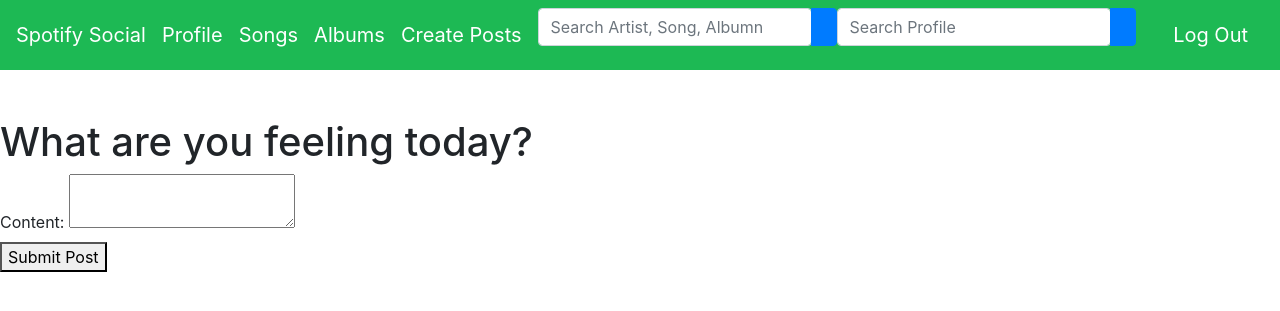
After one commit to itscold404/Spotify-Social, a Django app: page /create_posts_page/ in a window 1280 px wide. The commit adds this page. Shown: the top 311 px of the page. Run offline with Django 4.2, Linux system fonts and the light colour scheme; some libraries are stand-ins or nearby versions.

Commit message:
Create posts Basic Functionality (#14)
* Edited base.html

* Added "Song" tab

* Added "Albums" Page

New tab for albums

* Edited "albums_page.html"

* Update base.html

* Updated Views

Updating Views to reflect current

* Edited "base.html"

Moved "Log Out" button to the right corner

* Creates boxes for posts

Testing creating boxes for posts

* Attempted to load posts into posts tab

* Create and Display Posts

Creating and Display Posts Functionality

* Posts Basic Functionality

Moved posts to the home page, need to put each post in an individual box, can create posts

* minor code clean up

---------

Co-authored-by: akc1902 <146903168+akc1902@users.noreply.github.com>
Co-authored-by: itscold404 <81492047+itscold404@users.noreply.github.com>

```diff
--- a/spotify_social/actions.py
+++ b/spotify_social/actions.py
@@ -11,6 +11,7 @@ import urllib.parse
 import secrets
 import os
 import base64
+from datetime import datetime
 
 load_dotenv()
 
@@ -779,3 +780,39 @@ def unfollow_profile(request):
             )
 
     return redirect(reverse("user_home_page"))
+
+
+# ----------------------------------------------------------------------------
+# updates posts table with the info that is inputted by user
+# ----------------------------------------------------------------------------
+def create_post(request):
+    if request.method == "POST":
+        user_name = request.session["user_id"]
+        content = request.POST.get("content")
+
+        # adding current date time to the list of parameters to take in
+        current_timestamp = datetime.now().strftime("%Y-%m-%d %H:%M:%S")
+
+        # trying to insert values into the posts table
+        db = Database()
+        db.execute(
+            """
+            INSERT INTO post (user_name, date_time, content)
+            VALUES (%s, %s, %s);
+            """,
+            (user_name, current_timestamp, content),
+            False,
+        )
+
+        db.update_db_and_close()
+        messages.success(request, "Posted!")
+
+        # Redirect to the same page to avoid form resubmission on page reload
+        return redirect(reverse("create_posts_page"))
+
+    return redirect(reverse("create_posts_page"))
+
+
+# ----------------------------------------------------------------------------
+# Loads all posts in database
+# ----------------------------------------------------------------------------
--- a/spotify_social/templates/signed-in/base.html
+++ b/spotify_social/templates/signed-in/base.html
@@ -9,10 +9,12 @@
         <link rel="stylesheet" href="https://maxcdn.bootstrapcdn.com/bootstrap/4.5.2/css/bootstrap.min.css" />
         <link rel="stylesheet" href="style.css" />
 
-        <nav class="navbar navbar-expand-md navbar-dark" style="background-color: #525e9b">
+        <nav class="navbar navbar-expand-md navbar-dark" style="background-color: #1db954">
             <a class="navbar-brand" href="{% url 'user_home_page' %}">Spotify Social</a>
-            <a class="navbar-brand" onclick="execute_logout()" href="{% url 'logout' %}">Logout</a>
             <a class="navbar-brand" href="{% url 'user_profile_page' %}">Profile</a>
+            <a class="navbar-brand" href="{% url 'songs_page' %}">Songs</a>
+            <a class="navbar-brand" href="{% url 'albums_page' %}">Albums</a>
+            <a class="navbar-brand" href="{% url 'create_posts_page' %}">Create Posts</a>
 
             <form id="APISearchForm" action="{%url 'search_items'%}" method="post">
                 {% csrf_token %}
@@ -48,6 +50,7 @@
                     </button>
                 </div>
             </form>
+            <a class="navbar-brand ml-auto" onclick="execute_logout()" href="{% url 'logout' %}">Log Out</a>
         </nav>
     </head>
     <br />
--- /dev/null
+++ b/spotify_social/templates/signed-in/create_posts_page.html
@@ -0,0 +1,15 @@
+{% extends "signed-in/base.html"%}
+
+{% block content %}
+<h1>What are you feeling today?</h1>
+
+<form method="post" action="{% url 'create_post' %}">
+    {% csrf_token %}
+
+    <label for="content">Content:</label>
+    <textarea name="content" required></textarea><br>
+
+    <button type="submit">Submit Post</button>
+</form>
+
+{% endblock %}
--- a/spotify_social/urls.py
+++ b/spotify_social/urls.py
@@ -14,10 +14,14 @@ urlpatterns = [
     ),  # view the profile of diff user
     path("edit_profile/", views.user_edit_profile_page, name="user_edit_profile_page"),
     path("search_page/", views.search_page, name="search_page"),  # the spotify items
+    path("songs_page/", views.songs_page, name="songs_page"),
+    path("albums_page/", views.albums_page, name="albums_page"),
+    path("create_posts_page/", views.create_posts_page, name="create_posts_page"),
     path("search_profile_page/", views.search_profile_page, name="search_profile_page"),
     path("check_credentials/", actions.check_credentials, name="check_credentials"),
     path("create_account/", actions.create_account, name="create_account"),
     path("update_profile/", actions.update_profile, name="update_user_profile"),
+    path("create_post/", actions.create_post, name="create_post"),
     path("logout/", actions.logout, name="logout"),
     path("delete_profile/", actions.delete_profile, name="delete_user_profile"),
     path("search_items/", actions.search_items, name="search_items"),
--- a/spotify_social/views.py
+++ b/spotify_social/views.py
@@ -67,12 +67,29 @@ def authorize_spotify(request):
 # TODO: could add posts here
 # ----------------------------------------------------------------------------
 def user_home_page(request):
+    # TODO: populate user home page by passing variables into HTML below
+    # same code as posts page function
+
     # check if user is signed in before proceeding
     if "user_id" in request.session:
         # TODO: populate user home page by passing variables into HTML below
 
         get_callback(request)
-        return render(request, "signed-in/home_page.html", {})
+
+        db = Database()
+        posts = db.execute(
+            """
+            SELECT *
+            FROM post
+            ORDER BY date_time DESC;
+            """,
+            (),
+            True,
+        )
+        db.close()
+        print(posts)
+
+        return render(request, "signed-in/home_page.html", {"posts": posts})
 
     else:
         return redirect(reverse("login_page"))
@@ -147,6 +164,27 @@ def search_page(request):
 
 
 # ----------------------------------------------------------------------------
+# display a longer list of user's top songs
+# ----------------------------------------------------------------------------
+def songs_page(request):
+    return render(request, "signed-in/songs_page.html", {})
+
+
+# ----------------------------------------------------------------------------
+# display a longer list of user's top albums
+# ----------------------------------------------------------------------------
+def albums_page(request):
+    return render(request, "signed-in/albums_page.html", {})
+
+
+# ----------------------------------------------------------------------------
+# display the page to where user can create their post
+# ----------------------------------------------------------------------------
+def create_posts_page(request):
+    return render(request, "signed-in/create_posts_page.html", {})
+
+
+# ----------------------------------------------------------------------------
 # display a page of all the user profiles with user names similar to
 # what the user searched
 # ----------------------------------------------------------------------------
```
Also changed, not shown: spotify_social/templates/signed-in/home_page.html (+31 -1 lines), spotify_social/templates/signed-in/posts_page.html (added, +36 -0 lines), spotify_social/templates/signed-in/songs_page.html (added, +9 -0 lines), spotify_social/templates/signed-in/albums_page.html (added), 1 other file.
